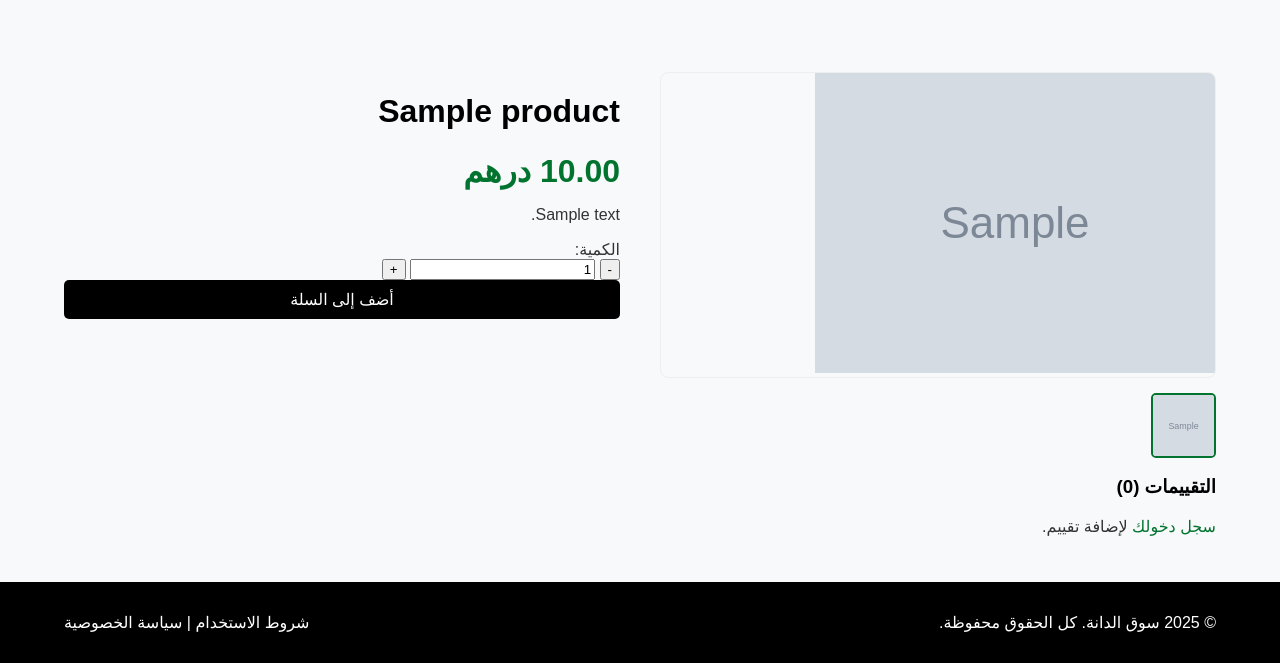
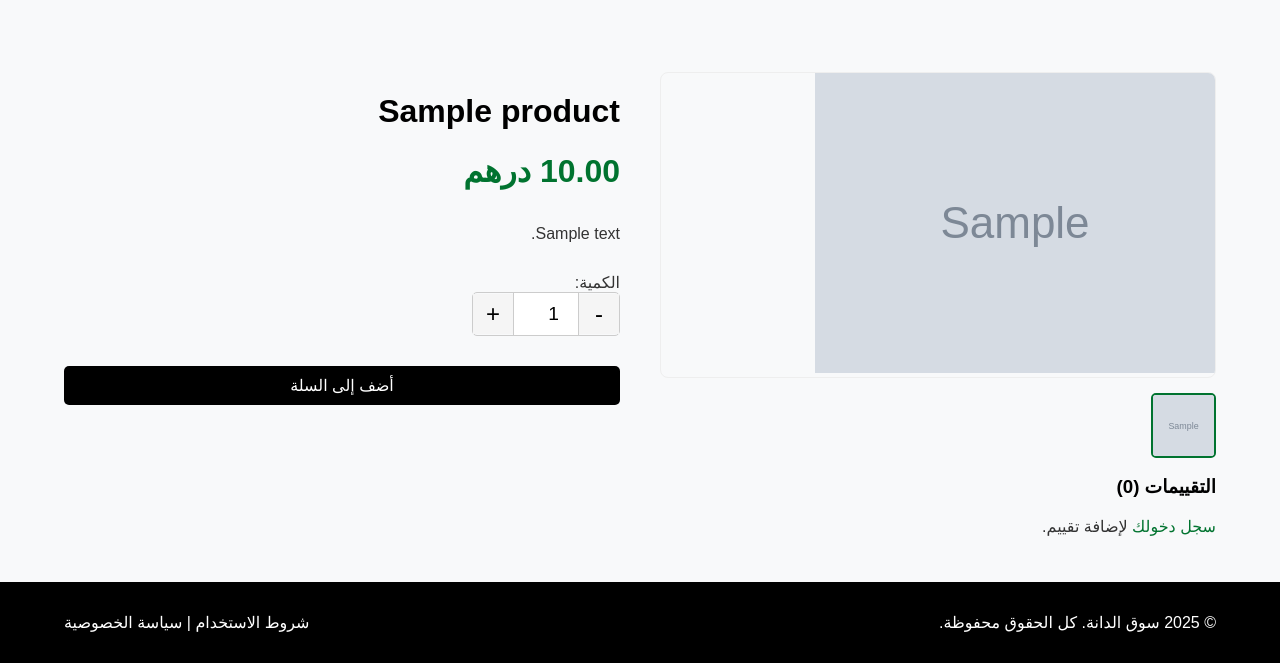
Before and after one commit to ahmadababneh527-stack/souq-aldana-backend, a Django app: page /products/1/ in a window 1280 px wide. Shown: the part 519-1182 px from the top of the page. Run offline with Django 5.2, Linux system fonts and the light colour scheme; tables that the repository leaves empty hold one stand-in row (values such as "Sample post"); grey boxes marked "Sample" are stand-in pictures; grey boxes labelled with a size stand in for pictures from a placeholder-image service; some libraries are stand-ins or nearby versions.

```diff
--- a/static/css/style.css
+++ b/static/css/style.css
@@ -15,10 +15,6 @@
     --text-color: #333;
     --bg-color: #f8f9fa;
     --text-on-primary: var(--uae-white);
-
-    /* --- متغيرات Swiper (إذا كنت تستخدمه) --- */
-    --swiper-navigation-color: var(--uae-white);
-    --swiper-pagination-color: var(--uae-white);
 }
 
 body {
@@ -244,7 +240,7 @@ h1, h2, h3, h4, h5, h6 {
     text-decoration: line-through;
     color: #999;
     font-size: 0.9em;
-    margin-left: 10px; /* تعديل المسافة */
+    margin-left: 10px;
 }
 
 .product-price.offer {
@@ -260,7 +256,7 @@ h1, h2, h3, h4, h5, h6 {
     border: none;
     cursor: pointer;
     width: 100%;
-    margin-top: auto; /* يدفع الزر لأسفل البطاقة */
+    margin-top: auto;
 }
 .add-to-cart-btn:hover, .btn-primary:hover {
     background-color: #333;
@@ -302,12 +298,48 @@ h1, h2, h3, h4, h5, h6 {
     border-color: var(--primary-color);
 }
 
+.price-section {
+    display: flex;
+    align-items: baseline;
+    gap: 15px;
+    margin: 20px 0;
+}
+
 .price-section .product-price {
     font-size: 2em;
     color: var(--primary-color);
 }
 .price-section .original-price {
     font-size: 1.2em;
+}
+
+.quantity-selector {
+    margin: 30px 0;
+}
+
+.quantity-controls {
+    display: flex;
+    align-items: center;
+    border: 1px solid #ccc;
+    border-radius: 5px;
+    width: fit-content;
+}
+.quantity-controls button {
+    background: #f5f5f5;
+    border: none;
+    font-size: 1.5em;
+    width: 40px;
+    height: 40px;
+    cursor: pointer;
+}
+.quantity-controls input {
+    width: 60px;
+    text-align: center;
+    border: none;
+    border-left: 1px solid #ccc;
+    border-right: 1px solid #ccc;
+    font-size: 1.2em;
+    height: 40px;
 }
 
 /* ======================================= */
@@ -359,8 +391,6 @@ h1, h2, h3, h4, h5, h6 {
         visibility: hidden;
     }
     .nav-overlay.is-open { opacity: 1; visibility: visible; }
-    /* ... (باقي تنسيقات القائمة الجانبية) ... */
-
 
     /* --- الأشرطة الإعلانية --- */
     .slide img { max-height: 150px; }
```
